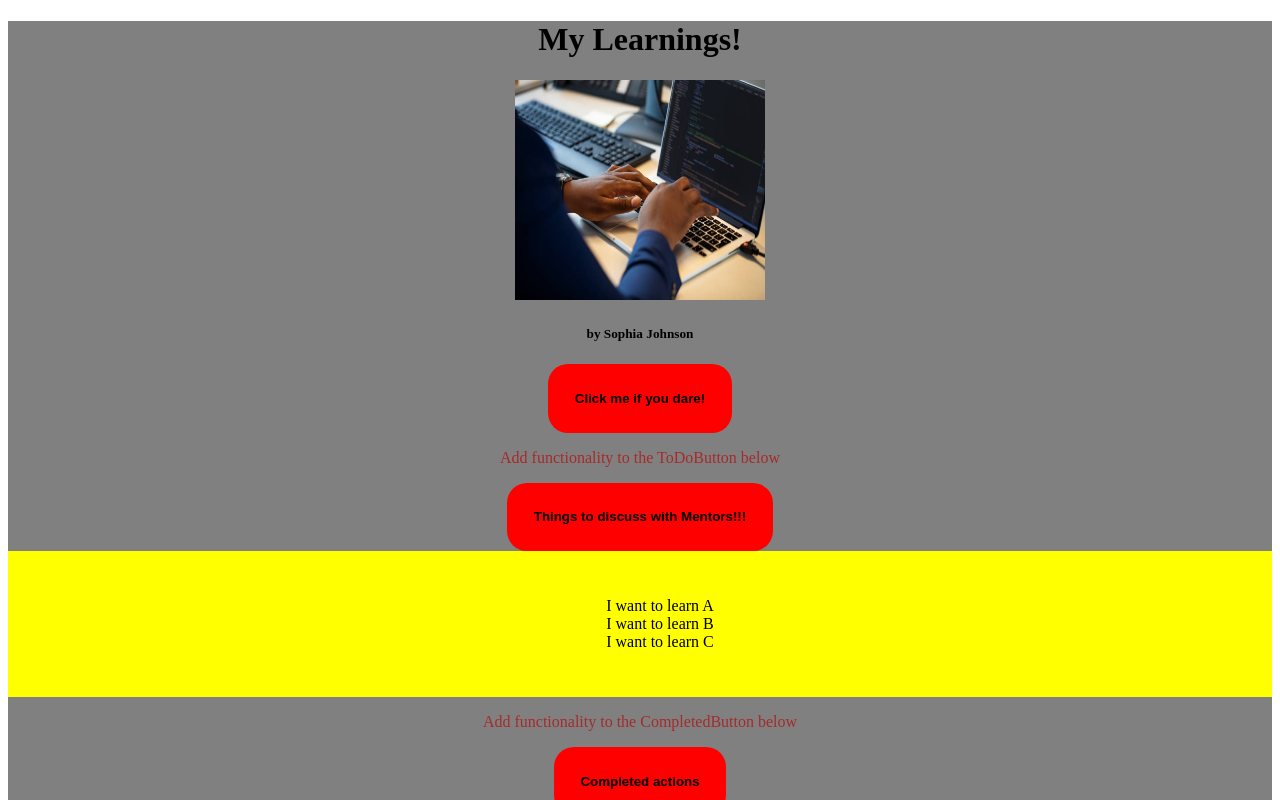
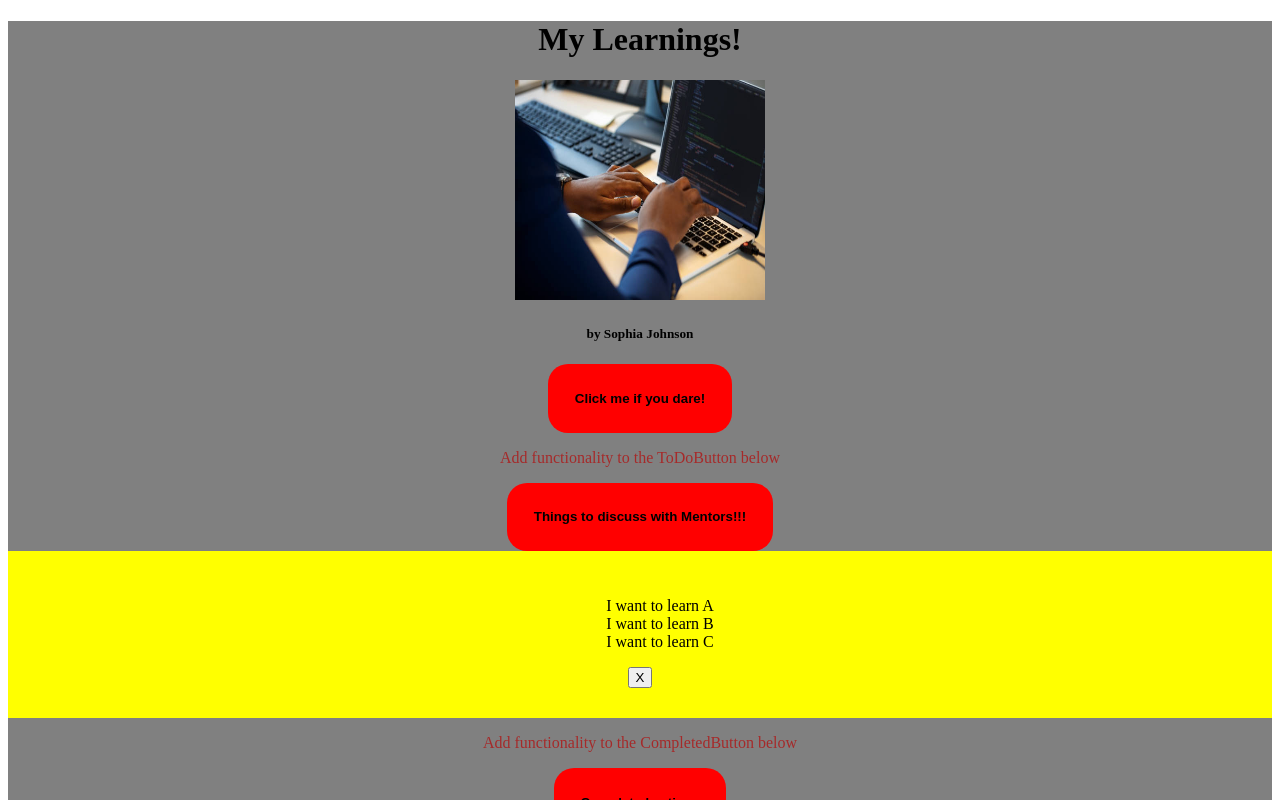
Before and after one commit to sofireofficial/reactlearnlearn, a React (Create React App) app: page / in a window 1280 px wide. Both pictures are taken after a click on the button "Things to discuss with Mentors!!!". Shown: the top 800 px of the page. Built offline with nearby package versions, Linux system fonts and the light colour scheme.

Commit message:
help from Ed yay!

```diff
--- a/src/App.js
+++ b/src/App.js
@@ -24,7 +24,7 @@ const App = () => {
 
       <p>Add functionality to the ToDoButton below</p>
       <ToDoButton handleClick={setShowToDoModal}/> {/*handleClick is the new variable. it is a prop. We'll be able to access its value. WHich in this case is a js function */}
-        {showToDoModal ? <ToDoModal /> : null}  {/*check showToDoModal... when true, show modal.*/}
+        {showToDoModal ? <ToDoModal handleClick={setShowToDoModal}/> : null}  {/*check showToDoModal... when true, show modal.*/}
 
       <p>Add functionality to the CompletedButton below</p>
       <CompletedButton handleClick={setShowCompletedModal}/>
--- a/src/Components/CompletedButton.js
+++ b/src/Components/CompletedButton.js
@@ -1,4 +1,4 @@
-const ToDoButton = (props) => {
+const CompletedButton = (props) => {
     return (
         <div>
             <button className="mainButtons" onClick={ () => {props.handleClick(true)}}>Completed actions</button>
@@ -6,4 +6,4 @@ const ToDoButton = (props) => {
     )
 }
 
-export default ToDoButton
+export default CompletedButton
--- a/src/Components/ToDoButton.js
+++ b/src/Components/ToDoButton.js
@@ -1,9 +1,11 @@
 import React from "react"
 
 const ToDoButton = (props) => {
-  return <div>
+  return (
+  <div>
     <button className="mainButtons" onClick={ () => {props.handleClick(true)}}>Things to discuss with Mentors!!!</button>
   </div>
+  )
 };
 
 export default ToDoButton;
--- a/src/Components/ToDoModal.js
+++ b/src/Components/ToDoModal.js
@@ -1,6 +1,6 @@
 import React from 'react'
 
-const ToDoModal = () => {
+const ToDoModal = (props) => {
   return (
   <div className="yellowModal">
   <ul>
@@ -8,6 +8,7 @@ const ToDoModal = () => {
     <li>I want to learn B</li>
     <li>I want to learn C</li>
   </ul>
+  <button onClick={ () => {props.handleClick(false)}}>X</button>
   </div>
 )
 };
```
